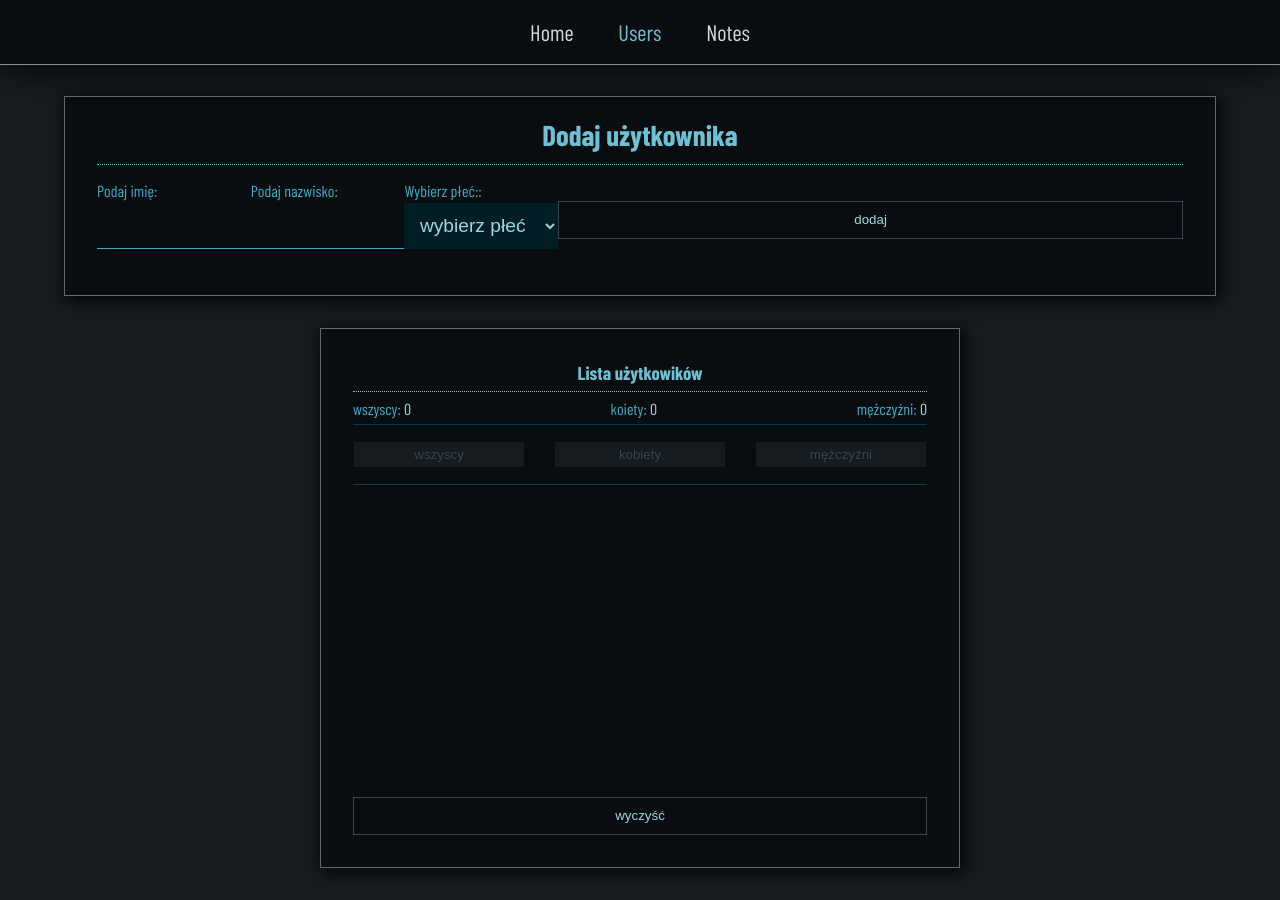
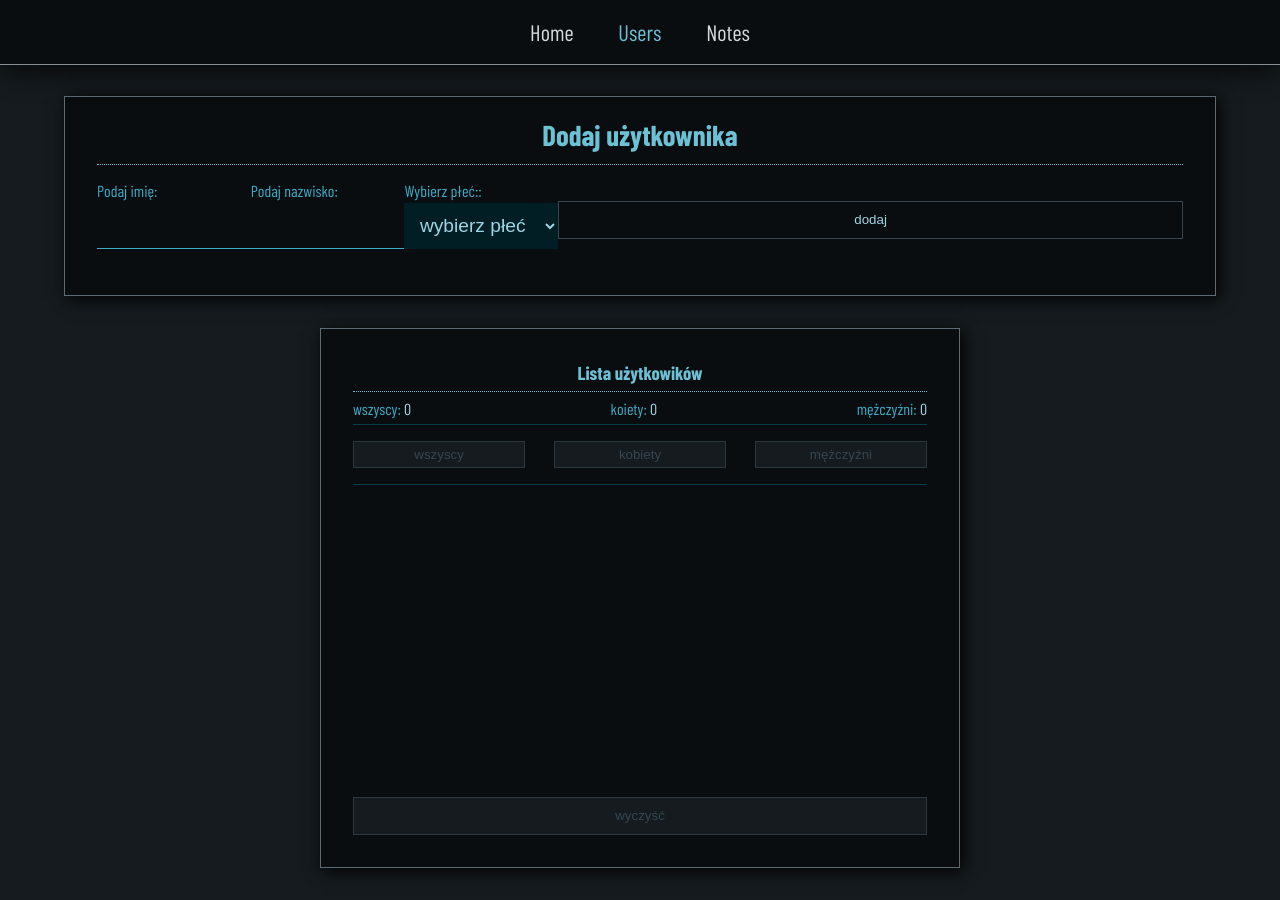
Before and after one commit to Scorpion19702022/SIMPLE_PROJECT_REACT_REDUX, a React (Vite) app: page /UsersInputs in a window 1280 px wide. Built offline with nearby package versions, Linux system fonts and the light colour scheme; a web font is replaced by a local one.

Commit message:
added disabled for buttons

```diff
--- a/src/Components/Users/Styles/UsersList.module.css
+++ b/src/Components/Users/Styles/UsersList.module.css
@@ -88,7 +88,7 @@
 	padding: 0.4em;
 	color: var(--color-dark06);
 	background-color: var(--color-dark09);
-	border: 0.04em solid var(--color-dark10);
+	border: 0.04em solid var(--color-dark07);
 	cursor: auto;
 }
 
@@ -105,6 +105,15 @@
 	background: none;
 	border: 0.04em solid var(--color-dark06);
 	color: var(--color-color02);
+}
+
+.btn_clean_all:disabled {
+	width: 100%;
+	padding: 0.8em;
+	background-color: var(--color-dark09);
+	border: 0.04em solid var(--color-dark07);
+	color: var(--color-dark06);
+	cursor: auto;
 }
 
 @media (min-width: 1200px) {
@@ -127,7 +136,7 @@
 		padding: 0.4em;
 		color: var(--color-dark06);
 		background-color: var(--color-dark09);
-		border: 0.04em solid var(--color-dark10);
+		border: 0.04em solid var(--color-dark07);
 		cursor: auto;
 	}
 
@@ -139,4 +148,13 @@
 	.btn_clean_all:hover {
 		background-color: var(--color-dark11);
 	}
+
+	.btn_clean_all:disabled {
+		width: 100%;
+		padding: 0.8em;
+		background-color: var(--color-dark09);
+		border: 0.04em solid var(--color-dark07);
+		color: var(--color-dark06);
+		cursor: auto;
+	}
 }
--- a/src/Components/Users/UsersList.tsx
+++ b/src/Components/Users/UsersList.tsx
@@ -44,7 +44,7 @@ const UsersList: React.FC<InitialProps> = ({ usersList, deleteOneUser, deleteAll
 					))}
 				</ul>
 			</div>
-			<button className={styles.btn_clean_all} onClick={deleteAllUsers}>
+			<button className={styles.btn_clean_all} onClick={deleteAllUsers} disabled={usersList.length > 0 ? false : true}>
 				wyczyść
 			</button>
 		</section>
```
